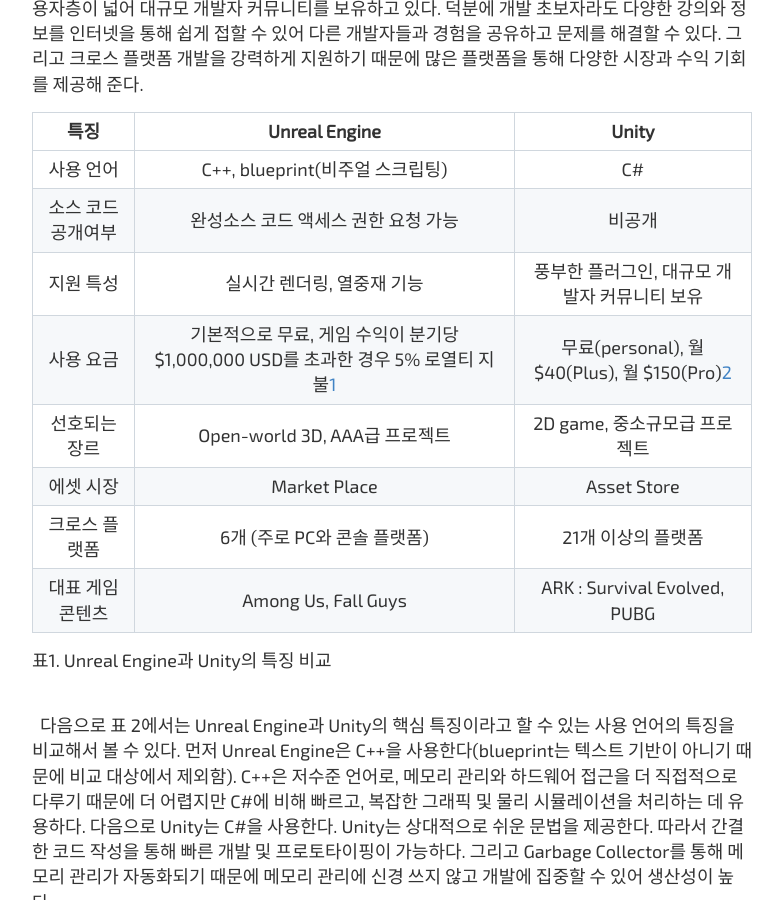
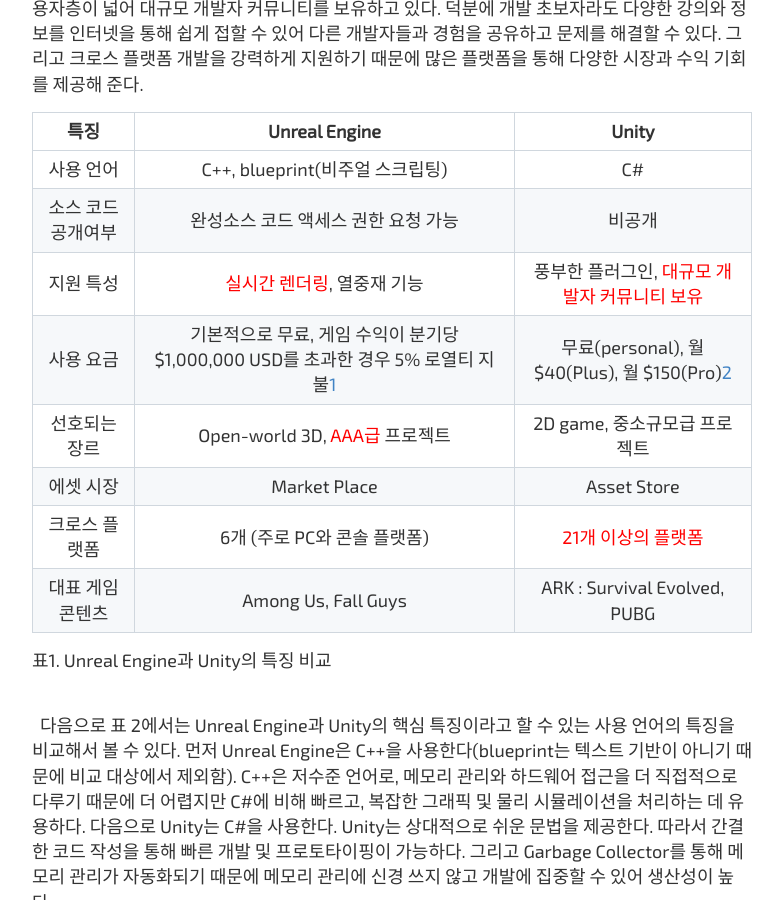
Before and after one commit to ichanguk/ichanguk.github.io, a Jekyll site: the page built from _posts/2023-10-06-Unreal_vs_Unity.md, in a window 1280 px wide and 900 px high, scrolled down 1256 px. Shown: the whole window, without its empty margins (248-1031 px from the left). Built offline with Jekyll 4.4.1, drawn with Linux system fonts in a browser that asks for light colours; some web fonts are replaced.

Commit message:
feat : 글자 색 수정

```diff
--- a/_posts/2023-10-06-Unreal_vs_Unity.md
+++ b/_posts/2023-10-06-Unreal_vs_Unity.md
@@ -31,11 +31,11 @@ tags: article
 |---------------------------|----------------------------------------------------------------------------------------------|-----------------------------------------------------------|
 |     사용 언어             |     C++, blueprint(비주얼 스크립팅)                                                          |     C#                                                    |
 |     소스 코드 공개여부    |     완성소스 코드 액세스 권한 요청 가능                                                      |     비공개                                                |
-|     지원 특성             |     실시간 렌더링,     열중재 기능                                                           |     풍부한 플러그인,     대규모 개발자 커뮤니티 보유      |
+|     지원 특성             |     <span style="color:red">실시간 렌더링</span>,     열중재 기능                                                           |     풍부한 플러그인,     <span style="color:red">대규모 개발자 커뮤니티 보유</span>      |
 |     사용 요금             |     기본적으로 무료,     게임 수익이 분기당 $1,000,000 USD를 초과한 경우   5% 로열티 지불[^1]    |     무료(personal),     월 $40(Plus),     월 $150(Pro)[^2]    |
-|     선호되는 장르         |     Open-world 3D, AAA급 프로젝트                                                            |     2D game, 중소규모급 프로젝트                          |
+|     선호되는 장르         |     Open-world 3D, <span style="color:red">AAA급</span> 프로젝트                                                            |     2D game, 중소규모급 프로젝트                          |
 |     에셋 시장             |     Market Place                                                                             |     Asset Store                                           |
-|     크로스 플랫폼         |     6개 (주로 PC와 콘솔 플랫폼)                                                              |     21개 이상의 플랫폼                                    |
+|     크로스 플랫폼         |     6개 (주로 PC와 콘솔 플랫폼)                                                              |     <span style="color:red">21개 이상의 플랫폼</span>                                    |
 |     대표 게임 콘텐츠      |     Among Us, Fall Guys                                                                      |     ARK : Survival Evolved, PUBG                          |
 
 표1. Unreal Engine과 Unity의 특징 비교
@@ -48,9 +48,9 @@ tags: article
 |---------------------------|------------------------------|---------------------------------------|
 |     게임 엔진             |     Unreal Engine            |     Unity                             |
 |     언어 유형             |     정적 언어                |     동적 언어                         |
-|     메모리 관리           |     수동 메모리 관리 필요    |     자동(Garbage   Collector)         |
-|     성능                  |     빠름                     |     느림                              |
-|     개발 속도             |     느림                     |     빠른 개발 및 프로토타이핑 가능    |
+|     메모리 관리           |     수동 메모리 관리 필요    |     <span style="color:red">자동(Garbage   Collector)</span>         |
+|     성능                  |     <span style="color:red">빠름</span>                     |     느림                              |
+|     개발 속도             |     느림                     |     <span style="color:red">빠른 개발 및 프로토타이핑 가능</span>    |
 |     생산성                |     낮음                     |     높음                              |
 |     크로스 플랫폼 개발    |     어려움                   |     용이함                            |
 |     학습 난이도           |     어려움                   |     쉬움                              |
```
